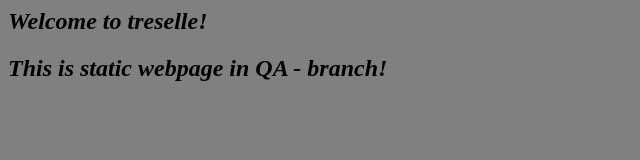
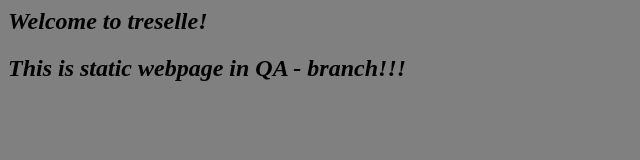
Before and after one commit to rajasekaran07/build_ant_war_jenkinspipe, a plain HTML site: page web/index.html in a window 1280 px wide. Shown: the full height of the page, 0-640 px from the left. Drawn offline with Linux system fonts and the light colour scheme.

Commit message:
Update index.html

```diff
--- a/web/index.html
+++ b/web/index.html
@@ -1,6 +1,6 @@
 <html>
   <body bgcolor="gray">
     <h2><b><i>Welcome to treselle!</i></b></h2>
-    <h2><b><i>This is static webpage in QA - branch!</i></b></h2>
+    <h2><b><i>This is static webpage in QA - branch!!!</i></b></h2>
   </body>
 </html>
```
